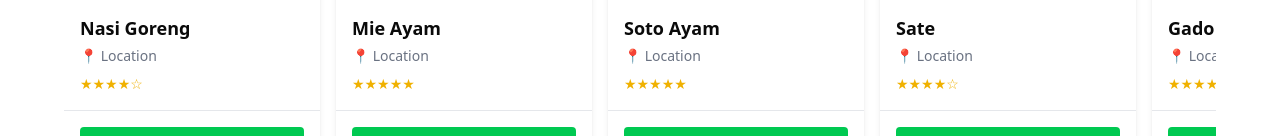
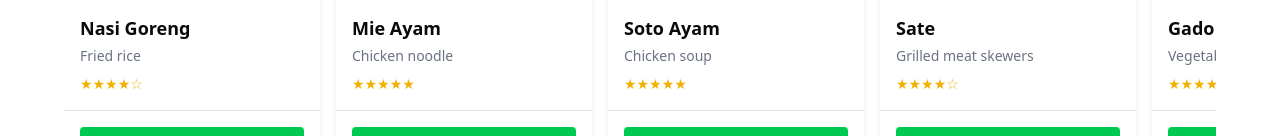
Before and after one commit to boogyman17/JB-s-Candy, a Next.js app in the folder my-app/: page / in a window 1280 px wide. Shown: the part 777-913 px from the top of the page. Built offline with nearby package versions, Linux system fonts and the light colour scheme.

Commit message:
Vercel Fix 7

```diff
--- a/my-app/src/app/page.tsx
+++ b/my-app/src/app/page.tsx
@@ -4,27 +4,27 @@ import About from "@/components/ui/About";
 
 export default function Home() {
   const popularFood = [
-    { imageSrc: "/images/NasiGoreng.jpg", title: "Nasi Goreng", subtitle: "📍 Location", rating: 4 },
-    { imageSrc: "/images/MieAyam.jpg", title: "Mie Ayam", subtitle: "📍 Location", rating: 5 },
-    { imageSrc: "/images/SotoAyam.jpg", title: "Soto Ayam", subtitle: "📍 Location", rating: 5 },
-    { imageSrc: "/images/Sate.jpg", title: "Sate", subtitle: "📍 Location", rating: 4 },
-    { imageSrc: "/images/Gadogado.png", title: "Gado Gado", subtitle: "📍 Location", rating: 5 },
-    { imageSrc: "/images/TempeMendoan.jpg", title: "Tempe Mendoan", subtitle: "📍 Location", rating: 4 },
-    { imageSrc: "/images/EsCampur.jpg", title: "Es Campur", subtitle: "📍 Location", rating: 5 },
-    { imageSrc: "/images/Indomie.jpg", title: "Indomie", subtitle: "📍 Location", rating: 4 },
-    { imageSrc: "/images/NasiUduk.jpg", title: "Nasi Uduk", subtitle: "📍 Location", rating: 5 }
+    { imageSrc: "/images/NasiGoreng.jpg", title: "Nasi Goreng", subtitle: "Fried rice", rating: 4 },
+    { imageSrc: "/images/MieAyam.jpg", title: "Mie Ayam", subtitle: "Chicken noodle", rating: 5 },
+    { imageSrc: "/images/SotoAyam.jpg", title: "Soto Ayam", subtitle: "Chicken soup", rating: 5 },
+    { imageSrc: "/images/Sate.jpg", title: "Sate", subtitle: "Grilled meat skewers", rating: 4 },
+    { imageSrc: "/images/Gadogado.png", title: "Gado Gado", subtitle: "Vegetable salad", rating: 5 },
+    { imageSrc: "/images/TempeMendoan.jpg", title: "Tempe Mendoan", subtitle: "Fried tempeh", rating: 4 },
+    { imageSrc: "/images/EsCampur.jpg", title: "Es Campur", subtitle: "Mixed ice dessert", rating: 5 },
+    { imageSrc: "/images/Indomie.jpg", title: "Indomie", subtitle: "Instant noodles", rating: 4 },
+    { imageSrc: "/images/NasiUduk.jpg", title: "Nasi Uduk", subtitle: "Coconut rice", rating: 5 }
 
   ];
 
   const Chef = [
-     { imageSrc: "/images/Sate.jpg", title: "Sate", subtitle: "📍 Location", rating: 4 },
-      { imageSrc: "/images/NasiGoreng.jpg", title: "Nasi Goreng", subtitle: "📍 Location", rating: 5 },
-      { imageSrc: "/images/MieAyam.jpg", title: "Mie Ayam", subtitle: "📍 Location", rating: 5 },
-      { imageSrc: "/images/SotoAyam.jpg", title: "Soto Ayam", subtitle: "📍 Location", rating: 4 },
-      { imageSrc: "/images/GadoGado.png", title: "Gado Gado", subtitle: "📍 Location", rating: 5 },
-      { imageSrc: "/images/TempeMendoan.jpg", title: "Tempe Mendoan", subtitle: "📍 Location", rating: 4 },
-      { imageSrc: "/images/EsCampur.jpg", title: "Es Campur", subtitle: "📍 Location", rating: 5 },
-      { imageSrc: "/images/Indomie.jpg", title: "Indomie", subtitle: "📍 Location", rating: 4 }
+     { imageSrc: "/images/Sate.jpg", title: "Sate", subtitle: "Meat skewer", rating: 4 },
+      { imageSrc: "/images/NasiGoreng.jpg", title: "Nasi Goreng", subtitle: "Fried Rice", rating: 5 },
+      { imageSrc: "/images/MieAyam.jpg", title: "Mie Ayam", subtitle: "Chicken Noodle", rating: 5 },
+      { imageSrc: "/images/SotoAyam.jpg", title: "Soto Ayam", subtitle: "Chicken soup", rating: 4 },
+      { imageSrc: "/images/GadoGado.png", title: "Gado Gado", subtitle: "Vegetable salad", rating: 5 },
+      { imageSrc: "/images/TempeMendoan.jpg", title: "Tempe Mendoan", subtitle: "Fried tempeh", rating: 4 },
+      { imageSrc: "/images/EsCampur.jpg", title: "Es Campur", subtitle: "Mixed ice dessert", rating: 5 },
+      { imageSrc: "/images/Indomie.jpg", title: "Indomie", subtitle: "Instant noodles", rating: 4 }
   ];
 
   return (
--- a/my-app/src/components/ui/SectionCarousel.tsx
+++ b/my-app/src/components/ui/SectionCarousel.tsx
@@ -3,6 +3,7 @@
 import { ArrowRightIcon } from "@heroicons/react/24/outline";
 import Card from "./product-card";
 import { useCart } from "@/context/Cartcontext";
+import toast from "react-hot-toast";
 
 interface SectionCarouselProps {
   title: string;
@@ -33,13 +34,14 @@ export default function SectionCarousel({ title, items }: SectionCarouselProps)
             title={it.title}
             subtitle={it.subtitle}
             rating={it.rating}
-            onAddToCart={() =>
+            onAddToCart={() => {
               addToCart({
                 name: it.title,
                 price: parseFloat((it.rating || 0).toFixed(2)), // adjust price source
                 imageSrc: it.imageSrc,
-              })
-            }
+              });
+              toast.success(`${it.title} added to cart!`);
+            }}
           />
         ))}
       </div>
--- a/my-app/src/context/AuthContext.tsx
+++ b/my-app/src/context/AuthContext.tsx
@@ -41,7 +41,8 @@ export function AuthProvider({ children }: { children: ReactNode }) {
     return () => {
       subscription.unsubscribe();
     };
-  }, []);
+  }, [supabase]);
+
 
   const signOut = async () => {
     await supabase.auth.signOut();
```
